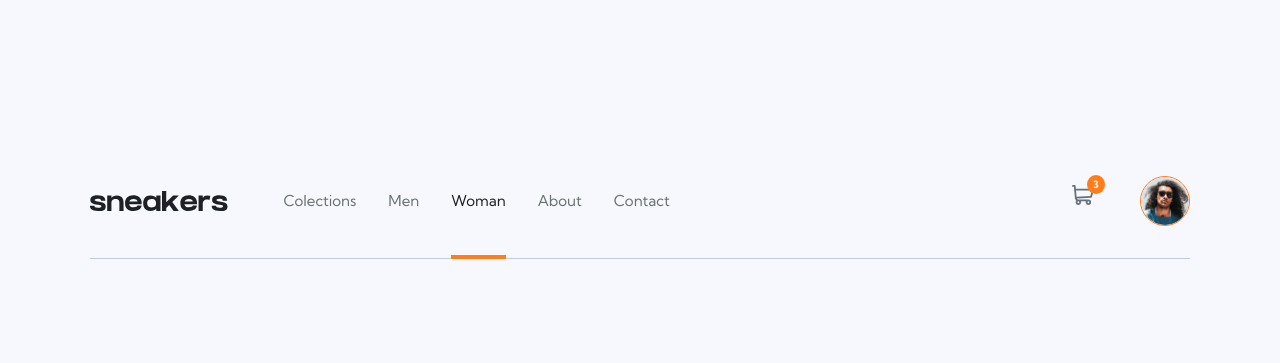
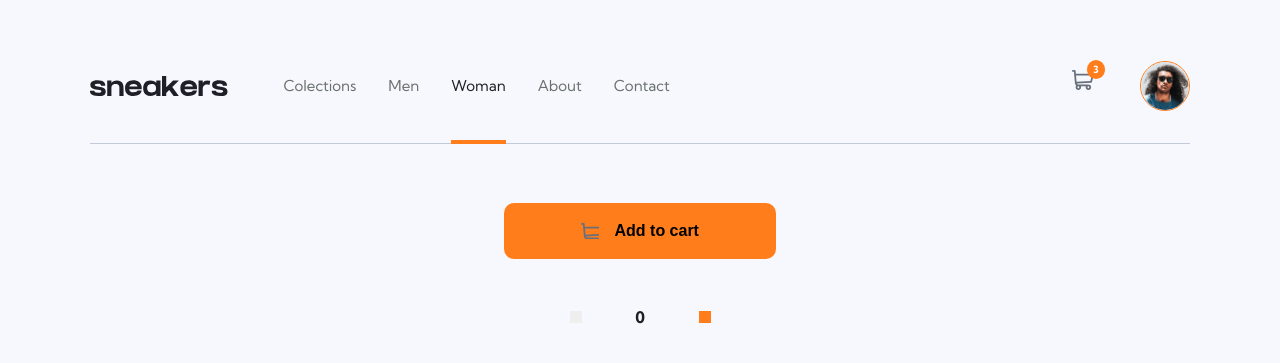
Before and after one commit to VuDucTriJoseph/ecommerce-product-page, a React (Vite) app: page / in a window 1280 px wide. Shown: the part 183-546 px from the top of the page. Built offline with nearby package versions, Linux system fonts and the light colour scheme; grey boxes are pictures that could not be loaded.

Commit message:
runing quantity box component

```diff
--- a/src/App.jsx
+++ b/src/App.jsx
@@ -1,9 +1,15 @@
+import Button from "./component/Button";
+import Quantitybox from "./component/QuantityBox";
 import Header from "./sections/Header";
 
 function App() {
   return (
     <main className="main">
       <Header />
+      <div className="text_componnent">
+        <Button />
+        <Quantitybox />
+      </div>
     </main>
   );
 }
--- /dev/null
+++ b/src/component/Button.jsx
@@ -0,0 +1,12 @@
+function Button() {
+  return (
+    <button className="btn-add">
+      <svg className="btn-add_icon">
+        <use xlinkHref="/images/icon-cart.svg#icon-cart"></use>
+      </svg>
+
+      <span className="btn-add_text text-pre-3--bold">Add to cart</span>
+    </button>
+  );
+}
+export default Button;
--- /dev/null
+++ b/src/component/QuantityBox.jsx
@@ -0,0 +1,15 @@
+function Quantitybox() {
+  return (
+    <div className="quantityBox">
+      <button className="quantityBox_btn">
+        <div className="quantityBox_btn-minus"></div>
+      </button>
+      <span className="quantityBox_text text-pre-3--bold">0</span>
+      <button className=" quantityBox_btn">
+        <div className="quantityBox_btn-plus"></div>
+      </button>
+    </div>
+  );
+}
+
+export default Quantitybox;
--- a/src/styles/_components.scss
+++ b/src/styles/_components.scss
@@ -0,0 +1,60 @@
+.btn-add {
+  display: flex;
+  justify-content: center;
+  align-items: center;
+  gap: 1.6rem;
+  width: 27.2rem;
+  height: 5.6rem;
+  background-color: $color-primary;
+  border: none;
+  border-radius: 1rem;
+  cursor: pointer;
+  padding: 1.6rem 7.2rem;
+  transition: all 0.2s;
+
+  &_icon {
+    width: 1.746rem;
+    height: 1.6rem;
+    // display: block;
+    fill: $color-back;
+  }
+
+  &:hover {
+    background-color: $color-primary-light;
+    transform: translateY(0.3rem);
+  }
+  &:active {
+    transform: translateY(-0.2rem);
+  }
+}
+
+.quantityBox {
+  display: flex;
+  align-items: center;
+  justify-content: space-between;
+  width: 15.7rem;
+  height: 5.6rem;
+  padding: 1.6rem 0.8rem;
+  background-color: $color-blue-light-very;
+  border-radius: 1rem;
+
+  &_text {
+    color: $color-blue-dark-very;
+  }
+
+  &_btn {
+    width: 1.2rem;
+    height: 1.2rem;
+    border: none;
+
+    &-minus {
+    }
+    &-plus {
+      mask: url("/images/icon-plus.sgv");
+      mask-size: contain;
+      background-color: $color-primary;
+      width: 1.2rem;
+      height: 1.2rem;
+    }
+  }
+}
--- a/src/styles/_layout.scss
+++ b/src/styles/_layout.scss
@@ -2,6 +2,16 @@
   width: 110rem;
   border: none;
   // box-shadow: 0 3rem 6rem rgba($color-back, 0.5);
+  display: flex;
+  flex-direction: column;
+  gap: 3rem;
 }
-header {
+
+.text_componnent {
+  height: 20rem;
+  display: flex;
+  gap: 3rem;
+  flex-direction: column;
+  align-items: center;
+  justify-content: center;
 }
```
